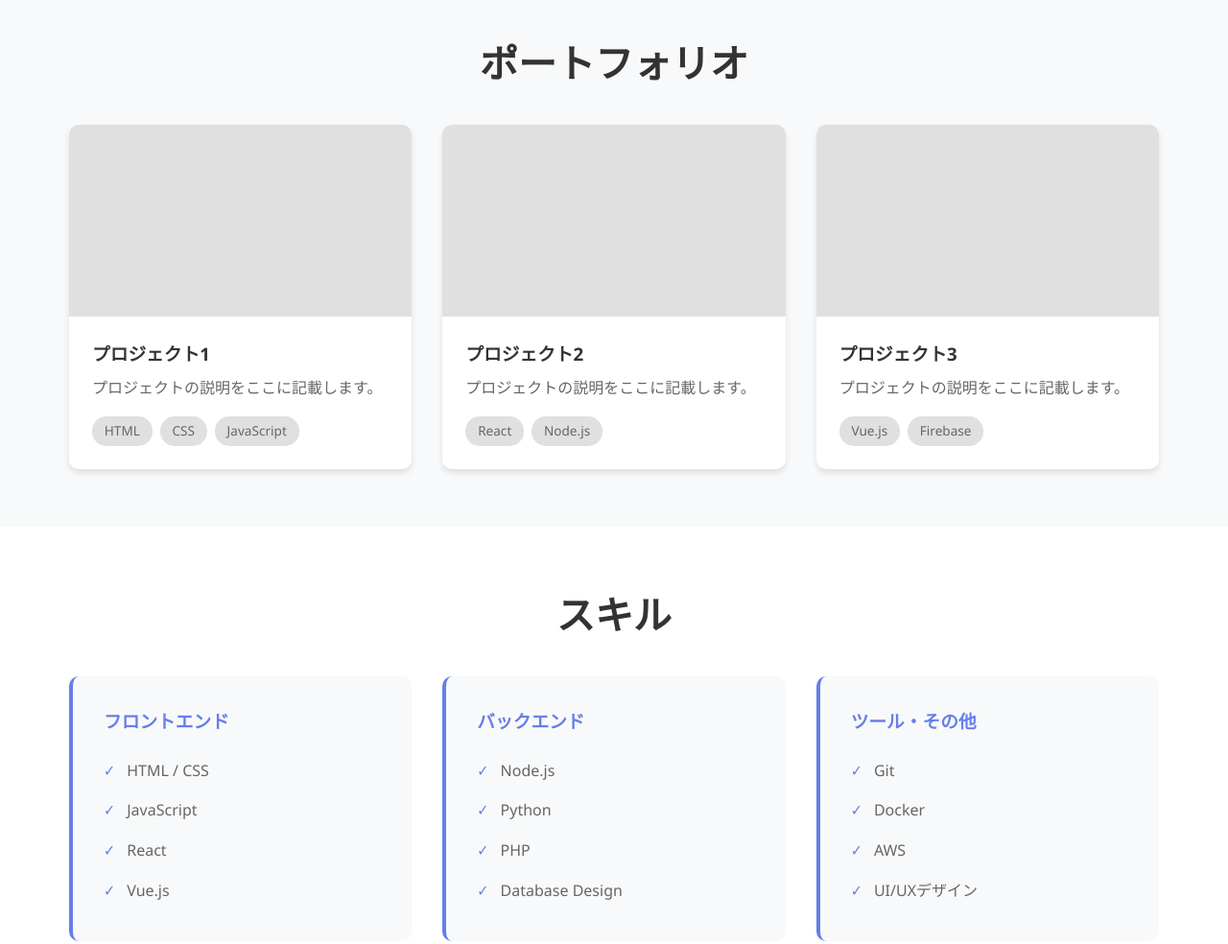
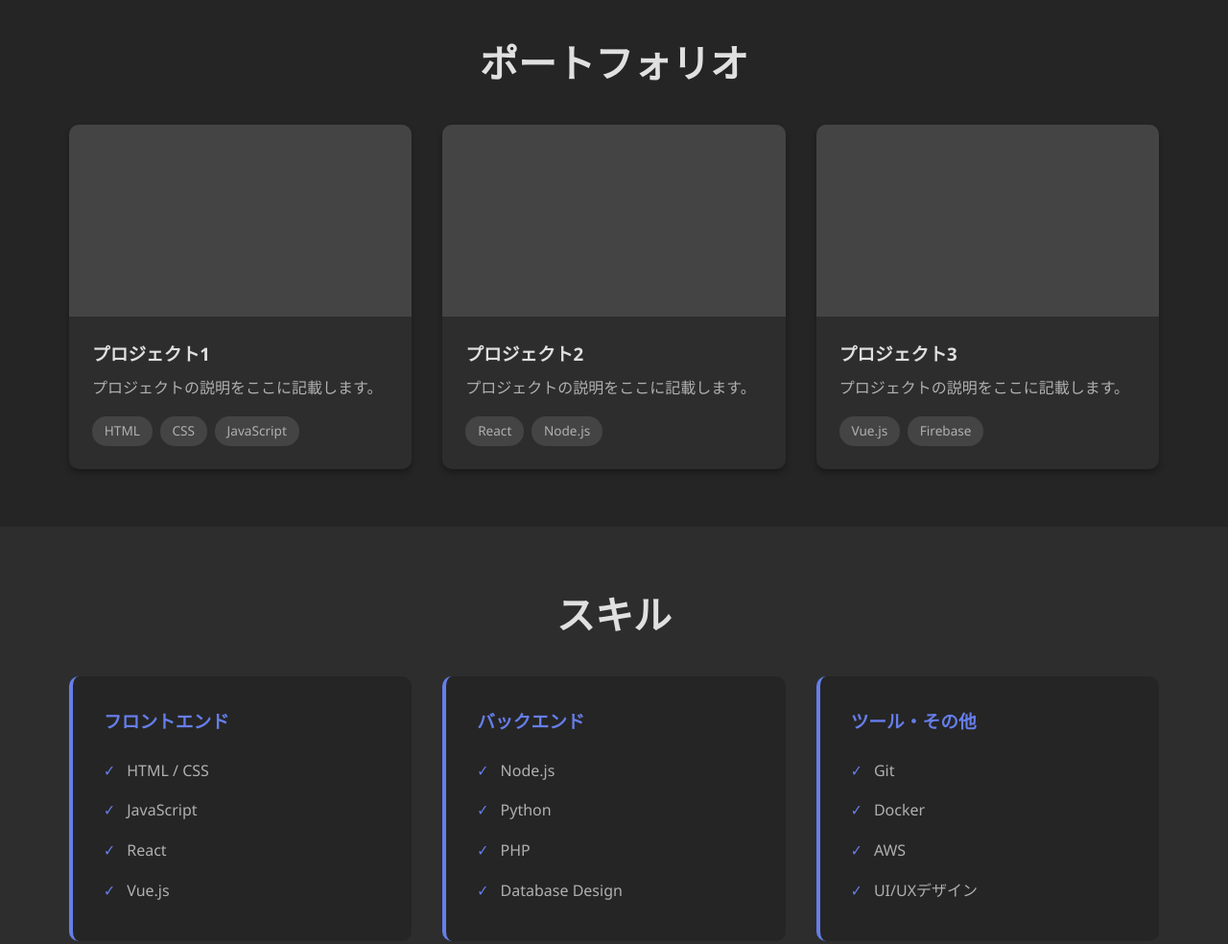
Before and after one commit to xm0x4x/portfolio, a plain HTML site: page index.html in a window 1280 px wide. Shown: the part 1120-2104 px from the top of the page at 96% size. Drawn offline with Linux system fonts and the light colour scheme.

Commit message:
全体をダークモード化

```diff
--- a/style.css
+++ b/style.css
@@ -7,8 +7,8 @@
 body {
     font-family: 'Segoe UI', Tahoma, Geneva, Verdana, sans-serif;
     line-height: 1.6;
-    color: #333;
-    background-color: #f8f9fa;
+    color: #e0e0e0;
+    background-color: #1a1a1a;
 }
 
 header {
@@ -145,12 +145,12 @@ h2 {
     font-size: 2.5rem;
     margin-bottom: 2rem;
     text-align: center;
-    color: #333;
+    color: #e0e0e0;
 }
 
 /* About Section */
 .about {
-    background-color: white;
+    background-color: #2d2d2d;
 }
 
 .about-content {
@@ -169,13 +169,13 @@ h2 {
 .about-image {
     width: 100%;
     height: 300px;
-    background-color: #e0e0e0;
+    background-color: #444444;
     border-radius: 10px;
 }
 
 /* Portfolio Section */
 .portfolio {
-    background-color: #f8f9fa;
+    background-color: #252525;
 }
 
 .portfolio-grid {
@@ -185,10 +185,10 @@ h2 {
 }
 
 .portfolio-item {
-    background: white;
+    background: #2d2d2d;
     border-radius: 10px;
     overflow: hidden;
-    box-shadow: 0 4px 6px rgba(0, 0, 0, 0.1);
+    box-shadow: 0 4px 6px rgba(0, 0, 0, 0.3);
     transition: transform 0.3s, box-shadow 0.3s;
 }
 
@@ -200,7 +200,7 @@ h2 {
 .portfolio-image {
     width: 100%;
     height: 200px;
-    background-color: #e0e0e0;
+    background-color: #444444;
 }
 
 .portfolio-content {
@@ -209,11 +209,11 @@ h2 {
 
 .portfolio-content h3 {
     margin-bottom: 0.5rem;
-    color: #333;
+    color: #e0e0e0;
 }
 
 .portfolio-content p {
-    color: #666;
+    color: #b0b0b0;
     margin-bottom: 1rem;
 }
 
@@ -225,16 +225,16 @@ h2 {
 
 .tag {
     display: inline-block;
-    background-color: #e0e0e0;
+    background-color: #444444;
     padding: 0.3rem 0.8rem;
     border-radius: 15px;
     font-size: 0.85rem;
-    color: #666;
+    color: #b0b0b0;
 }
 
 /* Skills Section */
 .skills {
-    background-color: white;
+    background-color: #2d2d2d;
 }
 
 .skills-grid {
@@ -244,7 +244,7 @@ h2 {
 }
 
 .skill-category {
-    background-color: #f8f9fa;
+    background-color: #252525;
     padding: 2rem;
     border-radius: 10px;
     border-left: 4px solid #667eea;
@@ -261,7 +261,7 @@ h2 {
 
 .skill-list li {
     padding: 0.5rem 0;
-    color: #666;
+    color: #b0b0b0;
 }
 
 .skill-list li:before {
@@ -273,7 +273,7 @@ h2 {
 
 /* Contact Section */
 .contact {
-    background-color: #f8f9fa;
+    background-color: #252525;
 }
 
 .contact-content {
@@ -288,10 +288,10 @@ h2 {
 }
 
 .contact-item {
-    background: white;
+    background: #2d2d2d;
     padding: 2rem;
     border-radius: 10px;
-    box-shadow: 0 2px 4px rgba(0, 0, 0, 0.1);
+    box-shadow: 0 2px 4px rgba(0, 0, 0, 0.3);
 }
 
 .contact-item h3 {
@@ -319,7 +319,7 @@ h2 {
 
 /* Footer */
 footer {
-    background-color: #333;
+    background-color: #121212;
     color: white;
     text-align: center;
     padding: 2rem;
```
